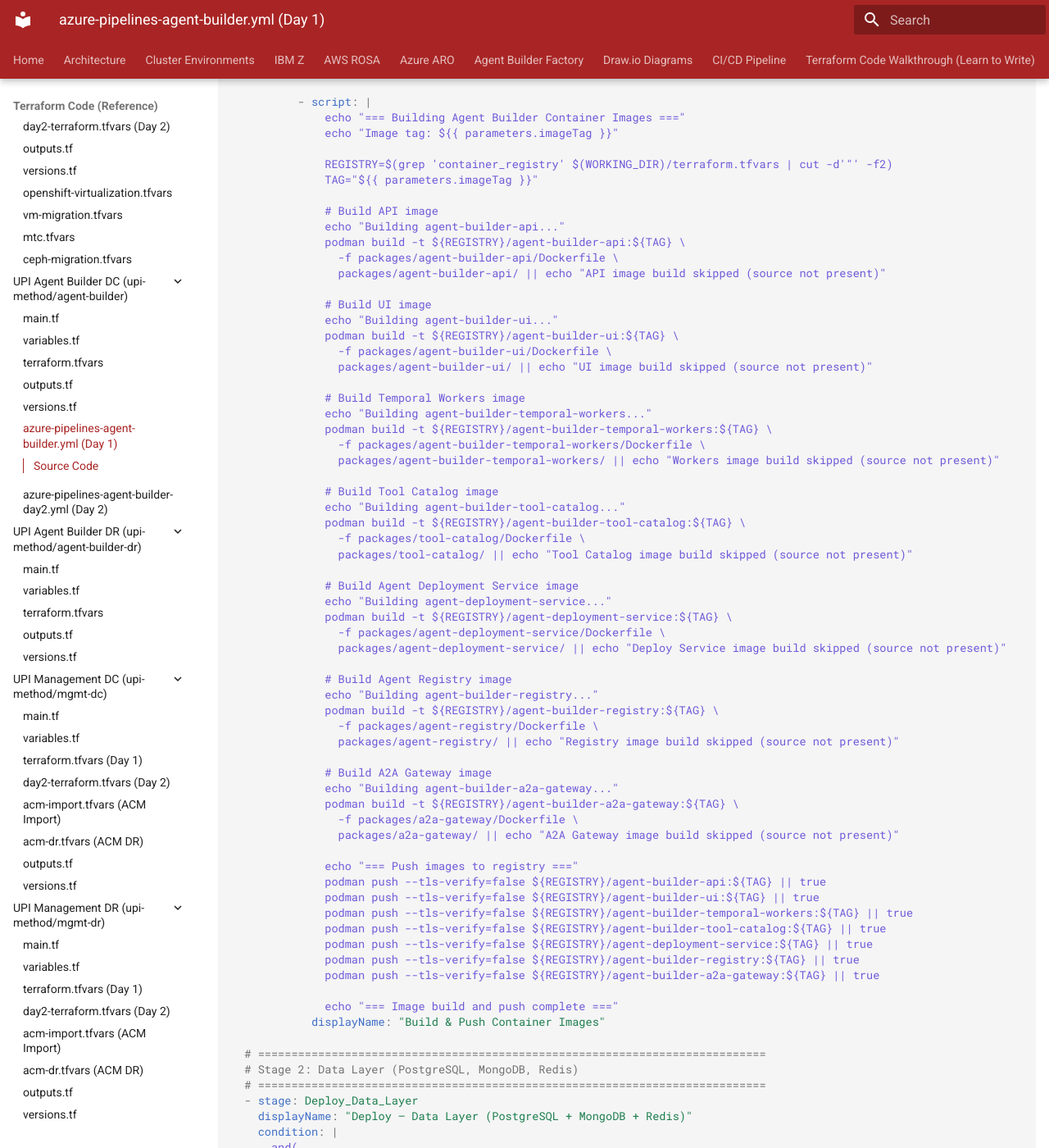
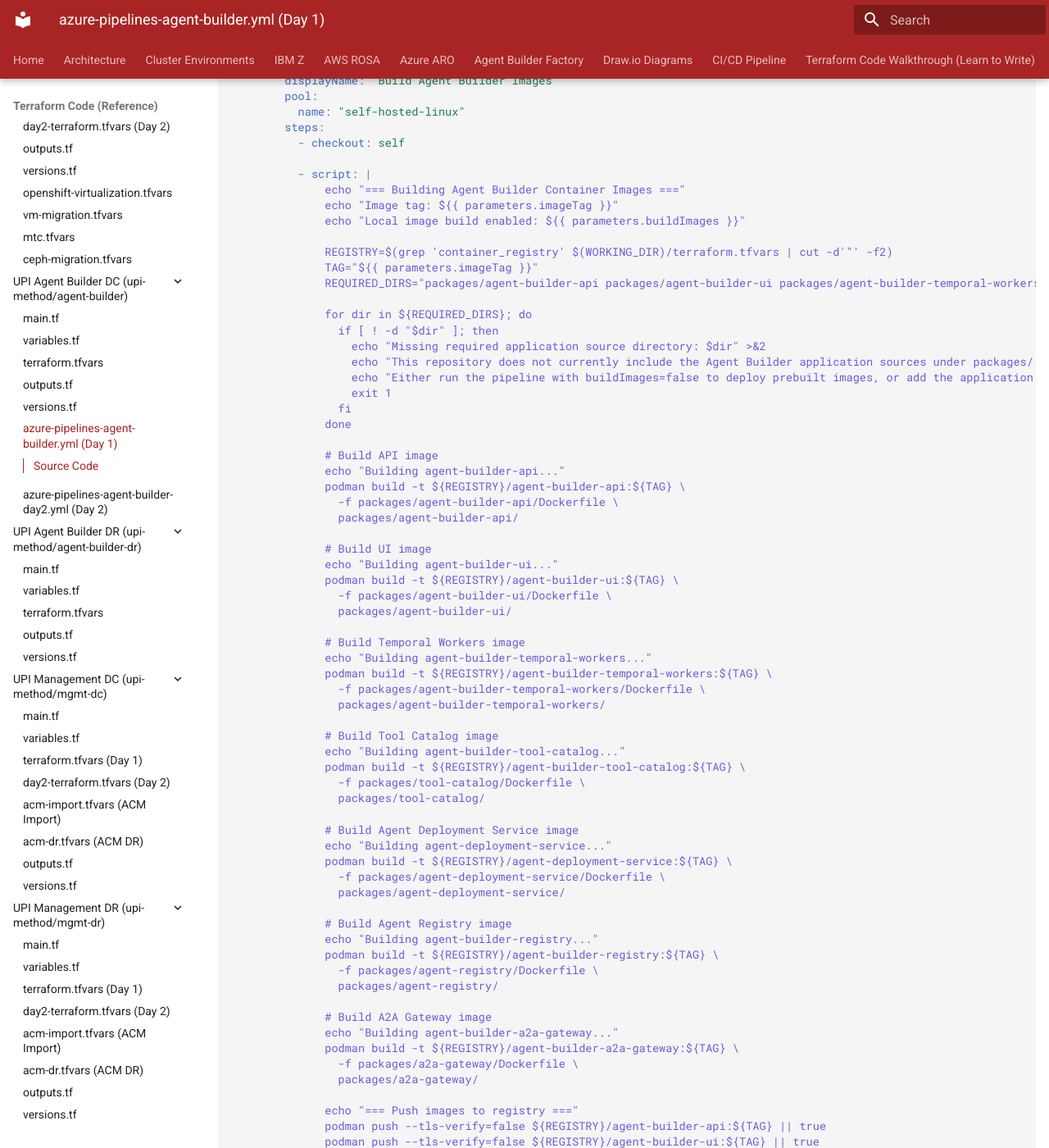
Before and after one commit to munirathinam786/openshift, an MkDocs documentation site: the page built from docs/code/upi-method/agent-builder/azure-pipelines-agent-builder.md, in a window 1280 px wide and 1400 px high, scrolled down 2556 px. Shown: the whole window at 82% size. Built offline with MkDocs 1.6.1 and Material for MkDocs 9.7.7, drawn with Linux system fonts in a browser that asks for light colours; comment, search, counter and statistics services are not loaded; some of the changed text lies outside the part shown.

Commit message:
Update Agent Builder MkDocs documentation

```diff
--- a/docs/code/upi-method/agent-builder/azure-pipelines-agent-builder.md
+++ b/docs/code/upi-method/agent-builder/azure-pipelines-agent-builder.md
@@ -1,6 +1,6 @@
 # Agent Builder Factory — Azure DevOps Pipeline (Day 1 — UPI)
 
-Azure DevOps Pipeline for Day 1 deployment of the Agent Builder Factory platform on OpenShift Baremetal (UPI). Features 6 stages: container image build, data layer (PostgreSQL/MongoDB/Redis), infrastructure (Temporal/Ollama/LiteLLM), application services, validation, and summary.
+Azure DevOps Pipeline for Day 1 deployment of the Agent Builder Factory platform on OpenShift Baremetal (UPI). The reference below matches the current repository implementation, including the `develop` trigger and the `buildImages` toggle for local builds from `packages/`.
 
 ## Source Code
 
@@ -93,6 +93,11 @@
     type: boolean
     default: false
 
+  - name: buildImages
+    displayName: "Build application images from local packages/ sources"
+    type: boolean
+    default: false
+
 variables:
   - group: ${{ parameters.variableGroup }}
   - name: TF_IN_AUTOMATION
@@ -127,51 +133,62 @@
           - script: |
               echo "=== Building Agent Builder Container Images ==="
               echo "Image tag: ${{ parameters.imageTag }}"
+              echo "Local image build enabled: ${{ parameters.buildImages }}"
 
               REGISTRY=$(grep 'container_registry' $(WORKING_DIR)/terraform.tfvars | cut -d'"' -f2)
               TAG="${{ parameters.imageTag }}"
+              REQUIRED_DIRS="packages/agent-builder-api packages/agent-builder-ui packages/agent-builder-temporal-workers packages/tool-catalog packages/agent-deployment-service packages/agent-registry packages/a2a-gateway"
+
+              for dir in ${REQUIRED_DIRS}; do
+                if [ ! -d "$dir" ]; then
+                  echo "Missing required application source directory: $dir" >&2
+                  echo "This repository does not currently include the Agent Builder application sources under packages/." >&2
+                  echo "Either run the pipeline with buildImages=false to deploy prebuilt images, or add the application source tree before enabling local builds." >&2
+                  exit 1
+                fi
+              done
 
               # Build API image
               echo "Building agent-builder-api..."
               podman build -t ${REGISTRY}/agent-builder-api:${TAG} \
                 -f packages/agent-builder-api/Dockerfile \
-                packages/agent-builder-api/ || echo "API image build skipped (source not present)"
+                packages/agent-builder-api/
 
               # Build UI image
               echo "Building agent-builder-ui..."
               podman build -t ${REGISTRY}/agent-builder-ui:${TAG} \
                 -f packages/agent-builder-ui/Dockerfile \
-                packages/agent-builder-ui/ || echo "UI image build skipped (source not present)"
+                packages/agent-builder-ui/
 
               # Build Temporal Workers image
               echo "Building agent-builder-temporal-workers..."
               podman build -t ${REGISTRY}/agent-builder-temporal-workers:${TAG} \
                 -f packages/agent-builder-temporal-workers/Dockerfile \
-                packages/agent-builder-temporal-workers/ || echo "Workers image build skipped (source not present)"
+                packages/agent-builder-temporal-workers/
 
               # Build Tool Catalog image
               echo "Building agent-builder-tool-catalog..."
               podman build -t ${REGISTRY}/agent-builder-tool-catalog:${TAG} \
                 -f packages/tool-catalog/Dockerfile \
-                packages/tool-catalog/ || echo "Tool Catalog image build skipped (source not present)"
+                packages/tool-catalog/
 
               # Build Agent Deployment Service image
               echo "Building agent-deployment-service..."
               podman build -t ${REGISTRY}/agent-deployment-service:${TAG} \
                 -f packages/agent-deployment-service/Dockerfile \
-                packages/agent-deployment-service/ || echo "Deploy Service image build skipped (source not present)"
+                packages/agent-deployment-service/
 
               # Build Agent Registry image
               echo "Building agent-builder-registry..."
               podman build -t ${REGISTRY}/agent-builder-registry:${TAG} \
                 -f packages/agent-registry/Dockerfile \
-                packages/agent-registry/ || echo "Registry image build skipped (source not present)"
+                packages/agent-registry/
 
               # Build A2A Gateway image
               echo "Building agent-builder-a2a-gateway..."
               podman build -t ${REGISTRY}/agent-builder-a2a-gateway:${TAG} \
                 -f packages/a2a-gateway/Dockerfile \
-                packages/a2a-gateway/ || echo "A2A Gateway image build skipped (source not present)"
+                packages/a2a-gateway/
 
               echo "=== Push images to registry ==="
               podman push --tls-verify=false ${REGISTRY}/agent-builder-api:${TAG} || true
@@ -453,6 +470,7 @@
               echo ""
               echo "Action:           ${{ parameters.terraformAction }}"
               echo "Scope:            ${{ parameters.deploymentScope }}"
+              echo "Build Images:     ${{ parameters.buildImages }}"
               echo "Target Cluster:   ${{ parameters.targetCluster }}"
               echo "Image Tag:        ${{ parameters.imageTag }}"
               echo "Ollama Enabled:   ${{ parameters.enableOllama }}"
--- a/mkdocs.yml
+++ b/mkdocs.yml
@@ -85,6 +85,7 @@
     - Pipeline: "azure-aro/pipeline.md"
   - Agent Builder Factory:
     - Deployment Guide: "clusters/terraform-agent-builder.md"
+    - Application Packages: "clusters/terraform-agent-builder-packages.md"
     - Pipeline (Day 1): "pipeline/terraform-agent-builder-pipeline.md"
     - Pipeline (Day 2): "pipeline/terraform-agent-builder-pipeline-day2.md"
   - Draw.io Diagrams: "diagrams/index.md"
```
Also changed, not shown: other parts of docs/code/upi-method/agent-builder/azure-pipelines-agent-builder.md (+2 -1 lines), docs/clusters/terraform-agent-builder-packages.md (added, +188 -0 lines), docs/clusters/terraform-agent-builder.md (+32 -7 lines), docs/code/ipi-method/agent-builder/azure-pipelines-agent-builder.md (+27 -9 lines), docs/pipeline/terraform-agent-builder-pipeline.md (+44 -1 lines).
